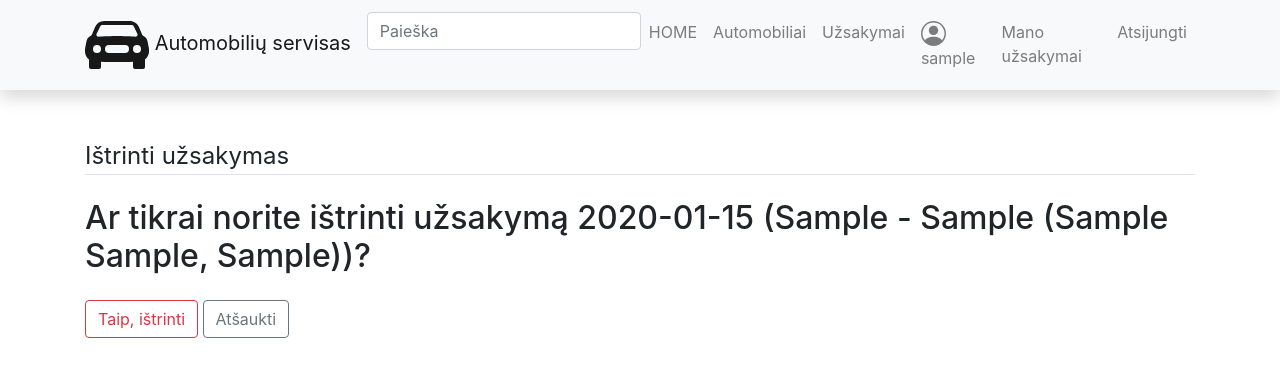
After one commit to DonatasNoreika/django_autoservisas_2023_08, a Django app: page /uzsakymai/1/delete/ in a window 1280 px wide. The commit adds this page. Shown: the top 377 px of the page. Run offline with Django 4.2, Linux system fonts and the light colour scheme; a user stored in the database is signed in; tables that the repository leaves empty hold one stand-in row (values such as "Sample post"); some libraries are stand-ins or nearby versions.

Commit message:
11: +Padaryti, kad prisijungęs vartotojas galėtų ištrinti savo užsakymus. Panaudoti DeleteView

```diff
--- a/mysite/autoservice/templates/uzsakymas.html
+++ b/mysite/autoservice/templates/uzsakymas.html
@@ -11,6 +11,7 @@
 {% if uzsakymas.user == user %}
 <div>
     <a class="btn btn-secondary btn-sm mt-1 mb-1" href="{% url 'uzsakymas_update' uzsakymas.id %}">Redaguoti</a>
+    <a class="btn btn-danger btn-sm mt-1 mb-1" href="{% url 'uzsakymas_delete' uzsakymas.id %}">Ištrinti</a>
 </div>
 {% endif %}
 <table class="table table-striped">
--- /dev/null
+++ b/mysite/autoservice/templates/uzsakymas_delete.html
@@ -0,0 +1,18 @@
+{% extends "base.html" %}
+{% block "title" %}Autoservisas: Užsakymo trynimas{% endblock %}
+{% load crispy_forms_tags %}
+{% block "content" %}
+    <div class="content-section">
+    <form method="POST">
+        {% csrf_token %}
+        <fieldset class="form-group">
+            <legend class="border-bottom mb-4">Ištrinti užsakymas</legend>
+            <h2>Ar tikrai norite ištrinti užsakymą {{ uzsakymas }}?</h2>
+        </fieldset>
+        <div class="form-group">
+            <button class="btn btn-outline-danger" type="submit">Taip, ištrinti</button>
+            <a class="btn btn-outline-secondary" href="{% url 'uzsakymas' uzsakymas.id %}">Atšaukti</a>
+        </div>
+    </form>
+    </div>
+{% endblock %}
--- a/mysite/autoservice/urls.py
+++ b/mysite/autoservice/urls.py
@@ -14,4 +14,5 @@ urlpatterns = [
     path('uzsakymai/<int:pk>', views.UzsakymasDetailView.as_view(), name='uzsakymas'),
     path("uzsakymai/new/", views.UzsakymasCreateView.as_view(), name='uzsakymas_new'),
     path('uzsakymai/<int:pk>/update/', views.UzsakymasUpdateView.as_view(), name="uzsakymas_update"),
+    path('uzsakymai/<int:pk>/delete/', views.UzsakymasDeleteView.as_view(), name="uzsakymas_delete"),
 ]
--- a/mysite/autoservice/views.py
+++ b/mysite/autoservice/views.py
@@ -168,3 +168,14 @@ class UzsakymasUpdateView(LoginRequiredMixin, UserPassesTestMixin, generic.Updat
 
     def test_func(self):
         return self.get_object().user == self.request.user
+
+
+
+class UzsakymasDeleteView(LoginRequiredMixin, UserPassesTestMixin, generic.DeleteView):
+    model = Uzsakymas
+    success_url = "/myuzsakymai/"
+    template_name = 'uzsakymas_delete.html'
+    context_object_name = 'uzsakymas'
+
+    def test_func(self):
+        return self.get_object().user == self.request.user
```
